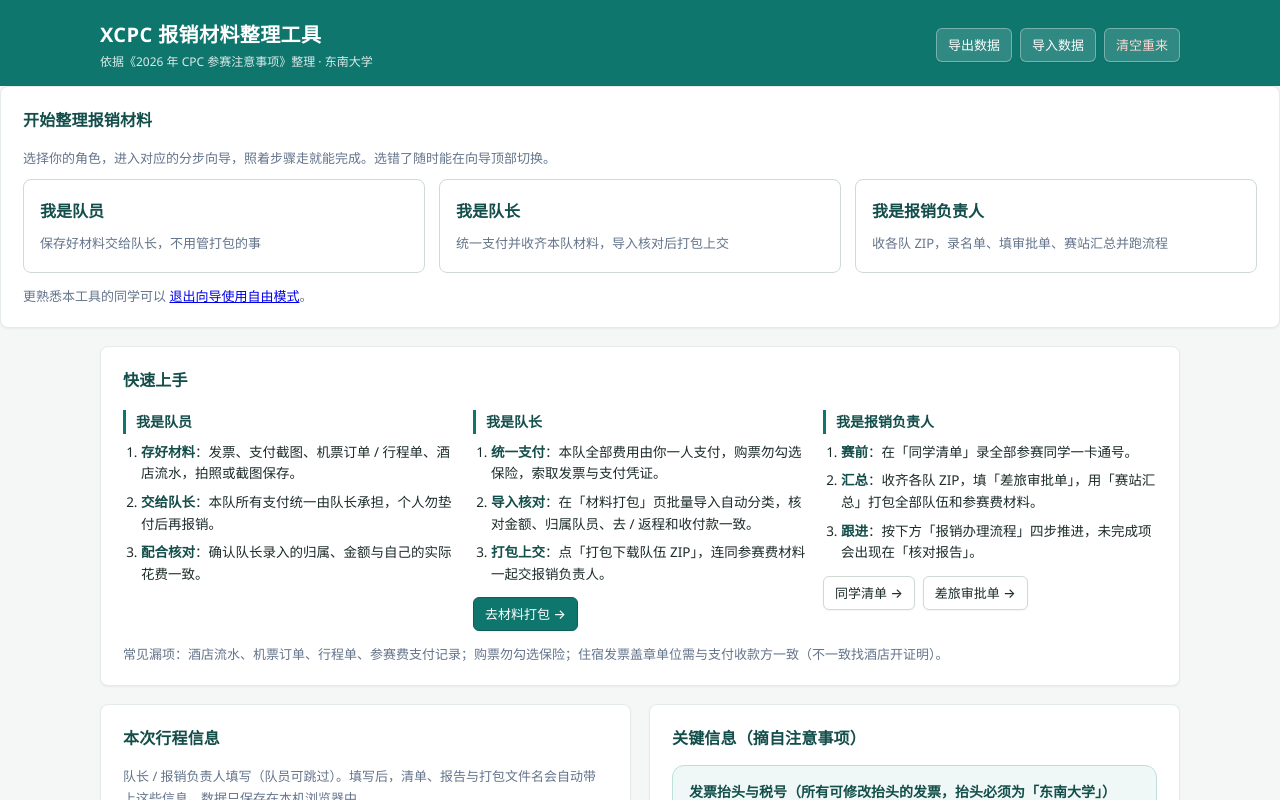
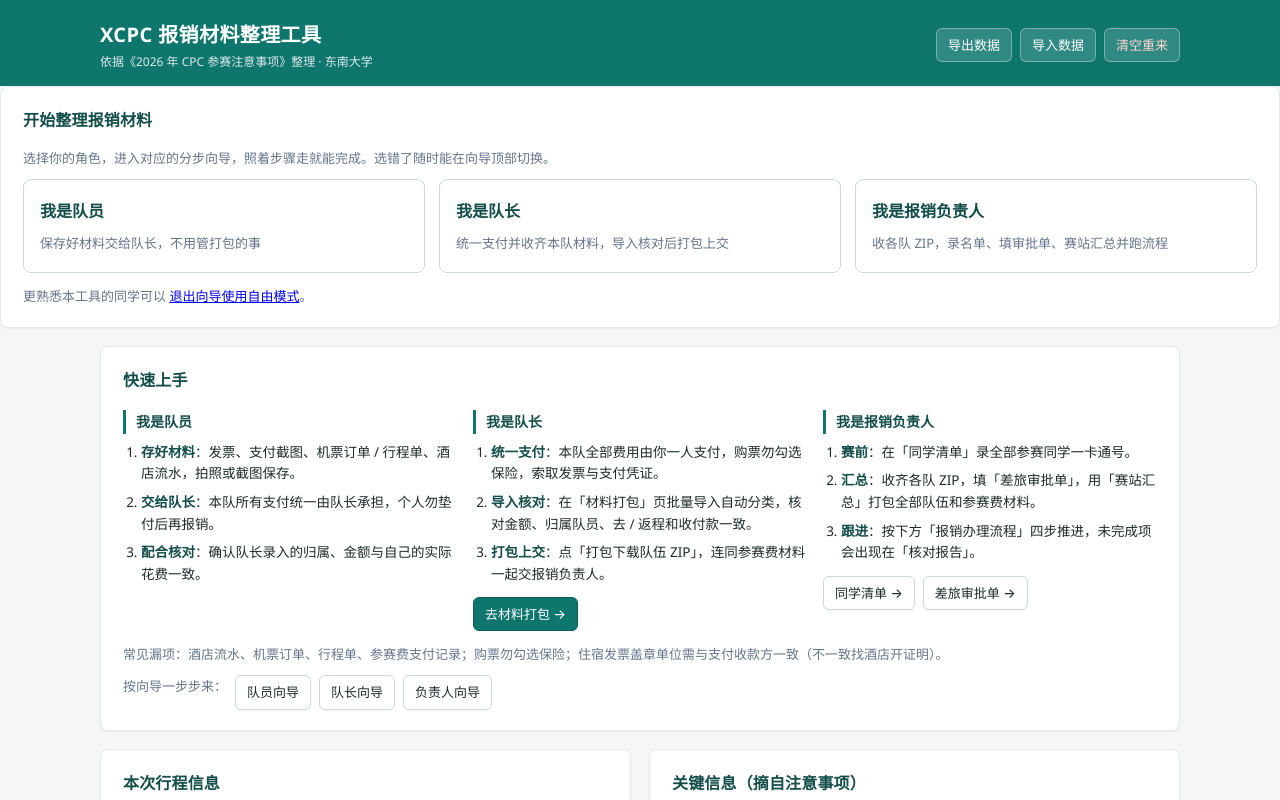
Before and after one commit to rickylxw/seu-xcpc-baoxiao, a Vue app: page / in a window 1280 px wide. Shown: the top 800 px of the page. Built offline with nearby package versions, Linux system fonts and the light colour scheme.

Commit message:
向导模式重入口：自由模式顶栏加「向导模式」按钮，快速上手卡恢复角色向导入口（修复退出向导后无法返回）

```diff
--- a/src/components/OverviewTab.vue
+++ b/src/components/OverviewTab.vue
@@ -15,6 +15,13 @@
 async function copyTax() {
   await copyText(TAX_TEXT)
   showToast('抬头与税号已复制')
+}
+
+/** 进入对应角色的分步向导 */
+function startWizard(role) {
+  state.wizard.enabled = true
+  state.wizard.role = role
+  state.wizard.step = 0
 }
 </script>
 
@@ -56,6 +63,12 @@
       <p class="hint" style="margin: 12px 0 0">
         常见漏项：酒店流水、机票订单、行程单、参赛费支付记录；购票勿勾选保险；住宿发票盖章单位需与支付收款方一致（不一致找酒店开证明）。
       </p>
+      <div class="qs-btns" style="margin-top: 10px">
+        <span class="hint" style="margin: 0">按向导一步步来：</span>
+        <button type="button" class="btn btn-sm" @click="startWizard('member')">队员向导</button>
+        <button type="button" class="btn btn-sm" @click="startWizard('captain')">队长向导</button>
+        <button type="button" class="btn btn-sm" @click="startWizard('leader')">负责人向导</button>
+      </div>
     </div>
     <div class="grid-2">
       <div class="card">
--- a/src/components/TopBar.vue
+++ b/src/components/TopBar.vue
@@ -3,6 +3,13 @@
 import { state, resetAll, exportData, importDataFile } from '../store'
 
 const fileEl = ref(null)
+
+/** 从自由模式回到分步向导（回到角色选择，可换角色） */
+function enterWizard() {
+  state.wizard.enabled = true
+  state.wizard.role = ''
+  state.wizard.step = 0
+}
 
 function onReset() {
   if (confirm('确定清空全部填写内容？此操作不可恢复。')) resetAll()
@@ -25,6 +32,14 @@
         </div>
       </div>
       <div class="topbar-actions">
+        <button
+          v-if="!state.wizard.enabled"
+          class="btn btn-sm"
+          title="按角色分步引导整理报销材料"
+          @click="enterWizard"
+        >
+          向导模式
+        </button>
         <button class="btn btn-sm" title="把当前填写内容导出为 JSON 文件，可发给别人继续填写" @click="exportData">
           导出数据
         </button>
```
